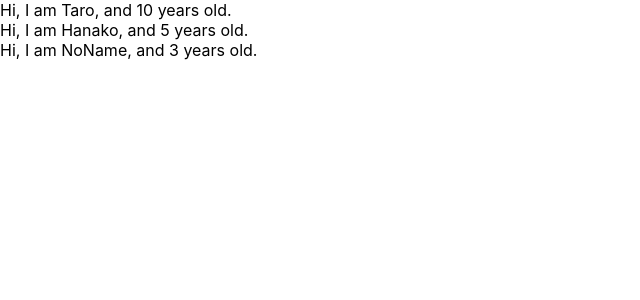
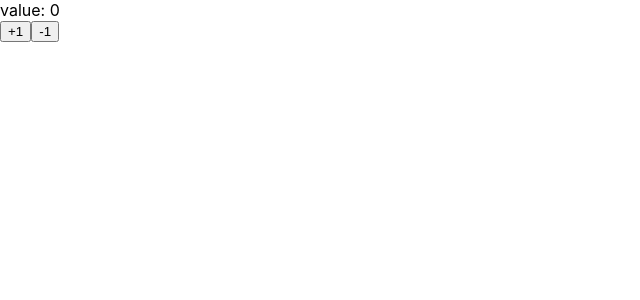
Before and after one commit to komaitaira/udemy-react-redux-crud-application, a React (Create React App) app: page / in a window 1280 px wide. Shown: the top 300 px of the page, without its empty margins (0-640 px from the left). Built offline with nearby package versions, Linux system fonts and the light colour scheme.

Commit message:
implement component with connect function

```diff
--- a/src/components/App.js
+++ b/src/components/App.js
@@ -1,30 +1,26 @@
-import React from 'react';
-import PropTypes from 'prop-types';
+import React, { Component } from 'react';
+import { connect } from 'react-redux';
 
-const App = () => {
-  const profiles = [
-    { name: "Taro", age: 10 },
-    { name: "Hanako", age: 5 },
-    { name: "NoName", age: 3 }
-  ]
-  return (
-    <div>
-      {
-        profiles.map((profile, index) => {
-          return <User name={profile.name} age={profile.age} key={index}/>
-        })
-      }
-    </div>
-  )
+import { increment, decrement } from '../actions'
+
+class App extends Component {
+  render() {
+    const props = this.props;
+    return (
+      <React.Fragment>
+        <div>value: {props.value}</div>
+        <button onClick={props.increment}>+1</button>
+        <button onClick={props.decrement}>-1</button>
+      </React.Fragment>
+    )
+  }
 }
 
-const User = (props) => {
-  return <div>Hi, I am {props.name}, and { props.age } years old.</div>
-}
+const mapStateToProps = state => ({ value: state.count.value })
 
-User.propTypes = {
-  name: PropTypes.string,
-  age: PropTypes.number.isRequired
-}
+const mapDispatchToProps = dispatch => ({
+  increment: () => dispatch(increment()),
+  decrement: () => dispatch(decrement())
+})
 
-export default App;
+export default connect(mapStateToProps, mapDispatchToProps)(App)
```
